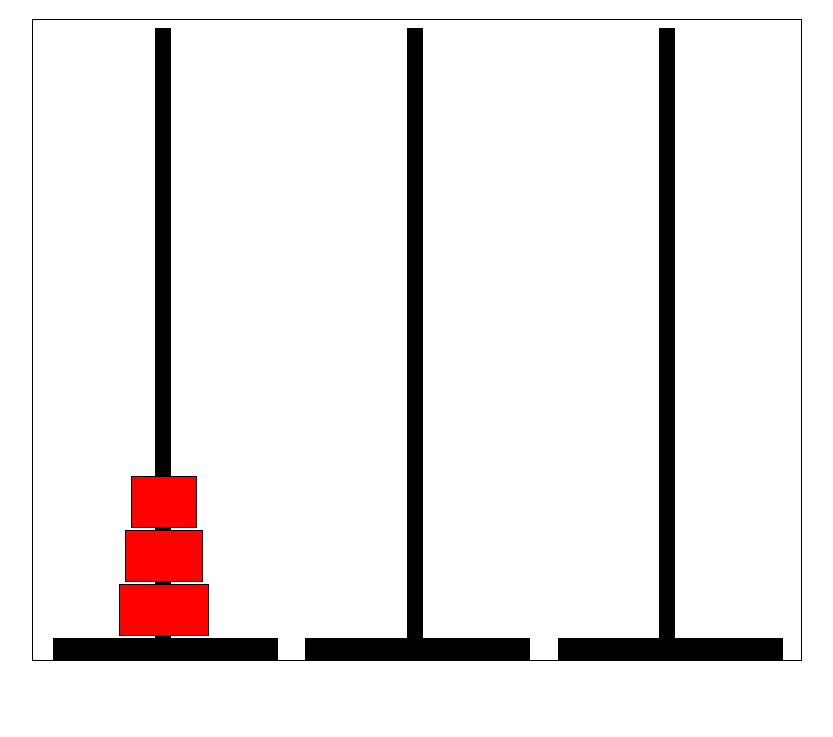
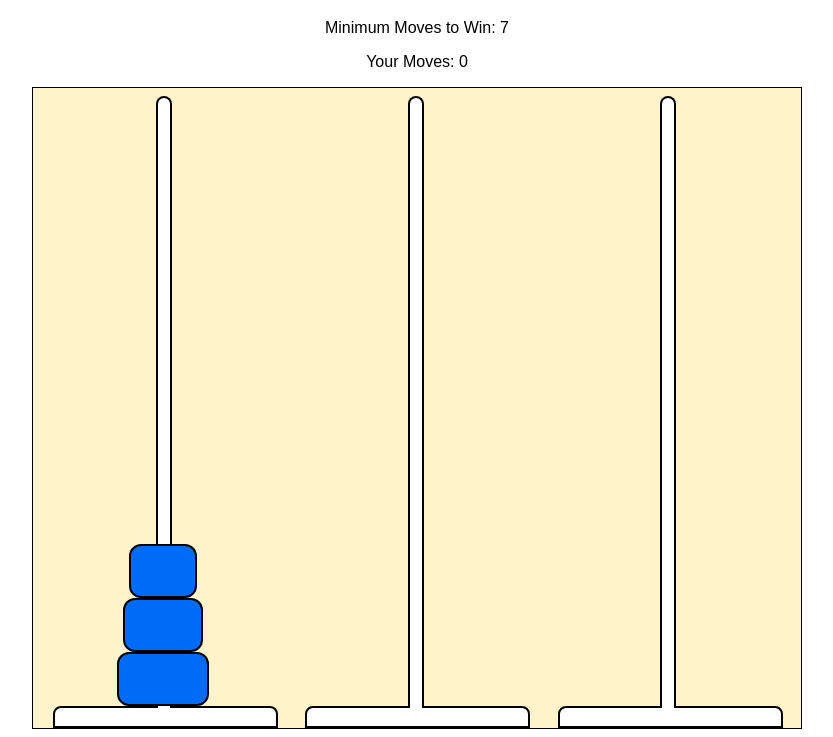
Before and after one commit to Gkjsdll/Towers-of-Hanoi, a plain HTML site: page index.html in a window 1280 px wide. Shown: the part 90-827 px from the top of the page, without its empty margins (223-1056 px from the left). Before the commit the page ends 800 px from the top, so only its background shows below. Drawn offline with Linux system fonts and the light colour scheme.

Commit message:
adjusted colors, border-radii. Added moves counter

```diff
--- a/index.html
+++ b/index.html
@@ -10,6 +10,8 @@
   <input id="gameSize" type="number" min='3' max='11' value='3'>
   <button id="newGame">New Game</button>
   <h1>Tower of Hanoi</h1>
+  <p id="minMoves"></p>
+  <p id="moves"></p>
   <div class="gameArea">
     <div class="tower" id="tower3" tower='2'>
       <div class="pegContainer">
--- a/main.js
+++ b/main.js
@@ -1,3 +1,5 @@
+'use strict';
+
 var $btnNewGame;
 var $tower1;
 var $tower2;
@@ -6,14 +8,25 @@ var gameSize = 2;
 var minMoves;
 var $selectedTower = null;
 var isRunning = false;
-
+var $minMoves;
+var moves = 0;
+var $movesText;
+var $newGame;
+var $gameArea;
+var $towers;
 $(document).ready(init());
 
 $btnNewGame.click(newGame);
 $towers.click(towerClickHandler);
+$newGame.change(function(){
+  if($newGame.val() !== gameSize){
+    newGame()
+  }
+});
 
 function init(){
   $btnNewGame = $('#newGame');
+  $newGame = $('#gameSize');
   $tower1 = $('#tower1Discs');
   $tower2 = $('#tower2Discs');
   $tower3 = $('#tower3Discs');
@@ -21,6 +34,8 @@ function init(){
   $towers = $('.tower');
   $tower1.children('.towerStem').css("left", "628px");
   $tower2.children('.towerStem').css("left", "376px");
+  $movesText = $('#moves');
+  console.log($movesText);
   newGame();
 };
 
@@ -44,10 +59,8 @@ function towerClickHandler(){
 
 function checkMove($origin, $destination){
   var $originDisc;
-
   $originDisc = $origin.find('div:nth-child('+$origin.children().length+')');
   var $destinationDisc = $destination.find('div').last();
-
   if($destinationDisc === [])
     moveDisc($origin, $destination.find('#discContainer'));
   else{
@@ -60,9 +73,14 @@ function moveDisc($origin, $destination){
   $origin.remove();
   $destination.append($origin);
   deselect();
+  moves++;
+  writeMoves();
   checkWin();
 };
 
+function writeMoves(){
+  $movesText.text("Your Moves: "+moves);
+}
 function checkWin(){
   if($tower1.children().length === 0 && ($tower2.children().length === 0 || $tower3.children().length === 0)){
     isRunning = false;
@@ -74,19 +92,22 @@ function newGame(){
   $('.disc').remove();
   isRunning = true;
   gameSize = $('#gameSize').val();
+  moves = 0;
   if(gameSize < 3 || gameSize > 11){
     alert("Please enter a value between 2 and 11 (inclusive)");
   }
   else{
-    minMoves = Math.pow(2, gameSize) - 1;
-    console.log("Minimum Moves: ", minMoves);
+    $minMoves = Math.pow(2, gameSize) - 1;
+    $('#minMoves').text("Minimum Moves to Win: "+$minMoves);
+    $('#moves').text('');
+    $movesText.text("Your Moves: "+moves);
     for(var i = 1; i <= gameSize; i++){
       var discSize = Number(gameSize) + 1 - i;
       var discMargin = (248-(64+12*(gameSize-i)))/2;
       var $disc = $('<div>').addClass('disc')
       .attr('size', discSize)
       .css("width", (64+12*(gameSize-i)))
-      .css("margin", "1px "+discMargin+"px 1px "+discMargin+"px");
+      .css("margin", "0px "+discMargin+"px 0px "+discMargin+"px");
       $tower1.append($disc);
     }
   }
@@ -94,10 +115,10 @@ function newGame(){
 
 function select($peg){
   $selectedTower = $peg;
-  $selectedTower.find('.pegContainer *').css('border-color','yellow');
+  $selectedTower.find('.pegContainer *').css('background-color','yellow');
 }
 
 function deselect(){
-  $selectedTower.find('.pegContainer *').css('border-color', 'black');
+  $selectedTower.find('.pegContainer *').css('background-color', 'white');
   $selectedTower = null;
 }
--- a/style.css
+++ b/style.css
@@ -12,6 +12,7 @@ body {
   -webkit-transform: rotate(180deg); /* Safari */
   transform: rotate(180deg);
   text-align: center;
+  background-color: #fff3cc;
 }
 
 .tower {
@@ -25,41 +26,46 @@ body {
 
 .disc {
   height: 50px;
-  background-color: red;
-  border: 1px solid black;
+  background-color: #006bf7;
+  border: 2px solid black;
   display: inline-block;
   z-index: 10;
   position: relative;
+  border-radius: 12px;
 }
 
 .towerBase {
   height: 18px;
   width: 221px;
-  background-color: black;
+  background-color: white;
   border: 2px solid black;
   margin: 0px px 0px 0px;
   z-index: 1;
   left: 10.5px;
   position: absolute;
   display:inline-block;
+  border-bottom-left-radius: 8px;
+  border-bottom-right-radius: 8px;
 }
 
 .towerStem {
   position: absolute;
   height: 610px;
   top: 20px;
-  left: 118px;
-  background-color: black;
+  left: 117px;
+  background-color: white;
   width: 12px;
   border: 2px solid black;
   border-top: none;
   display: inline-block;
   margin: 0px 0px 0px 0px;
   z-index: 2;
+  border-bottom-left-radius: 8px;
+  border-bottom-right-radius: 8px;
 }
 
 .discContainer{
-  top: 23px;
+  top: 22px;
   position: absolute;
   height: 100%;
   width: 248px
```
